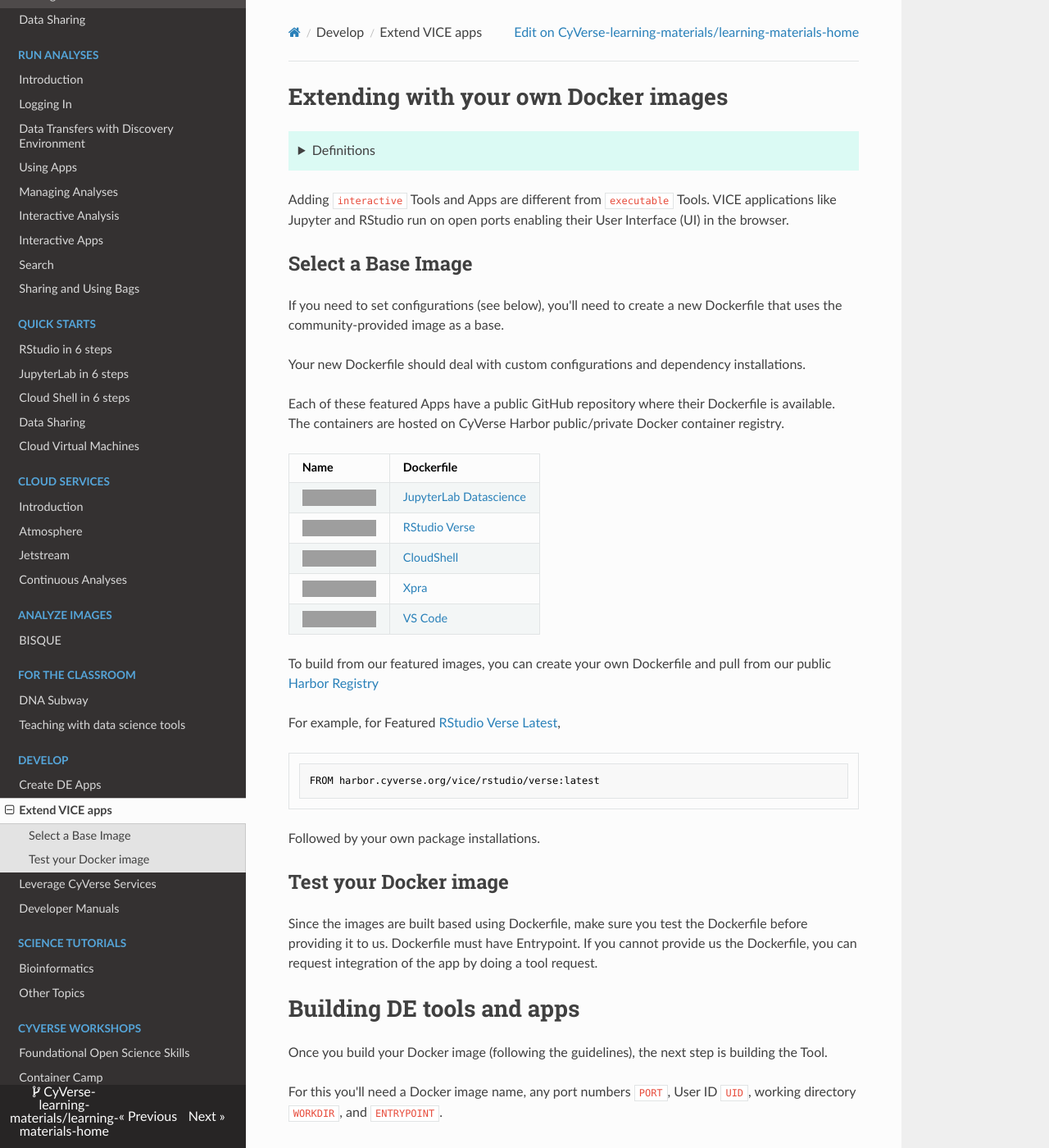
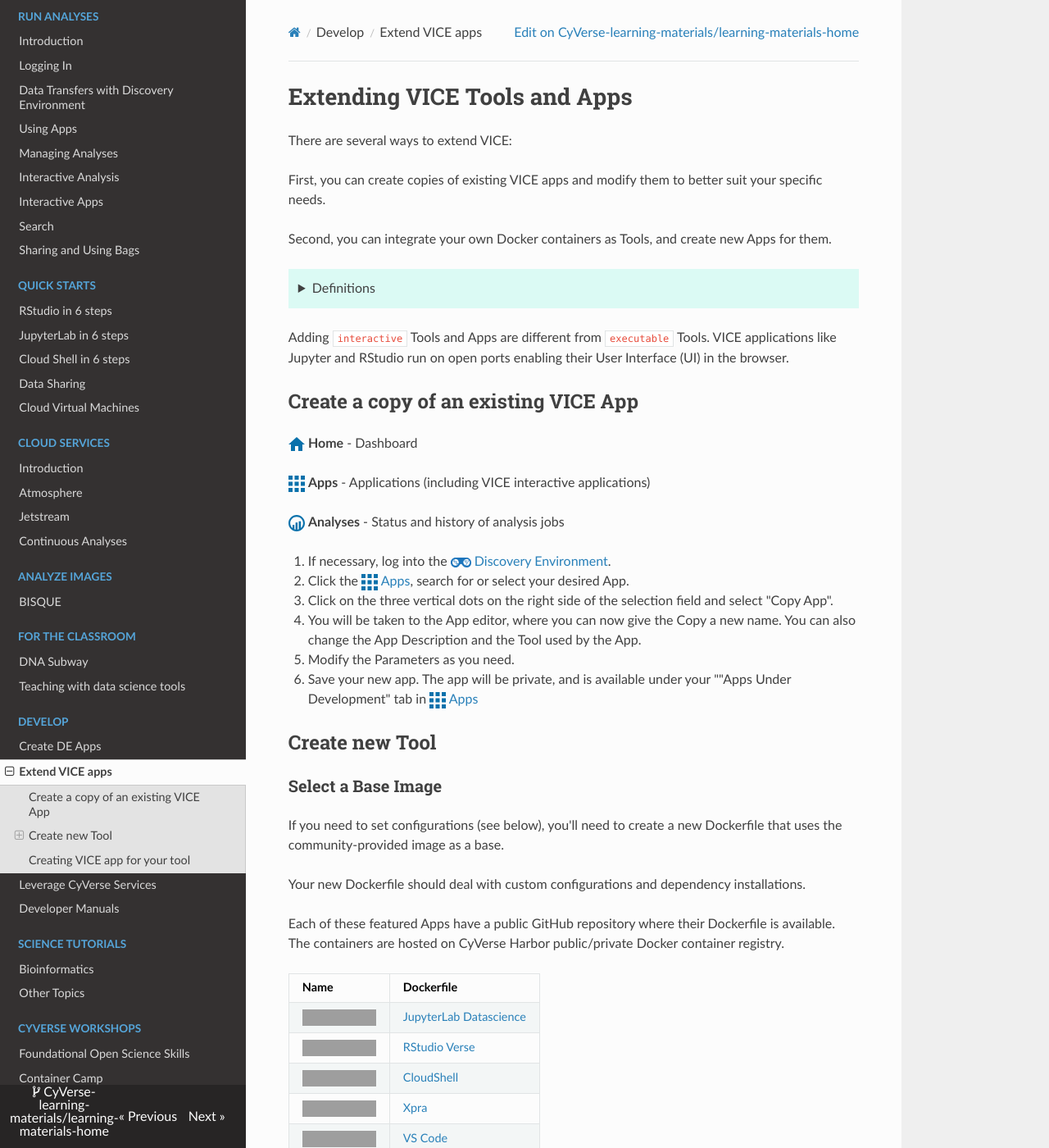
Before and after one commit to CyVerse-learning-materials/learning-materials-home, an MkDocs documentation site: the page built from docs/vice/extend_apps.md, in a window 1280 px wide and 1400 px high. Shown: the whole window at 82% size. Built offline with MkDocs 1.6.1, drawn with Linux system fonts in a browser that asks for light colours; nearby versions of some CDN libraries; a script that is not in the unit is left out; some of the changed text lies outside the part shown; grey boxes are pictures that could not be loaded.

Commit message:
Update extend_apps.md

```diff
--- a/docs/vice/extend_apps.md
+++ b/docs/vice/extend_apps.md
@@ -1,4 +1,10 @@
-# Extending with your own Docker images
+# Extending VICE Tools and Apps
+
+There are several ways to extend VICE:
+
+First, you can create copies of existing VICE apps and modify them to better suit your specific needs.
+
+Second, you can integrate your own Docker containers as Tools, and create new Apps for them.
 
 ??? tip "Definitions"
 
@@ -9,7 +15,35 @@
 
 Adding `interactive` Tools and Apps are different from `executable` Tools. VICE applications like Jupyter and RStudio run on open ports enabling their User Interface (UI) in the browser.
 
-## Select a Base Image
+## Create a copy of an existing VICE App
+
+[de]: ../assets/de/logos/deIcon.svg
+[home]: ../assets/de/menu_items/homeIcon.svg
+[data]: ../assets/de/menu_items/dataIcon.svg
+[apps]: ../assets/de/menu_items/appsIcon.svg
+[analysis]: ../assets/de/menu_items/analysisIcon.svg
+
+![][home]{width=20} **Home** - Dashboard
+
+![][apps]{width=20} **Apps** - Applications (including VICE interactive applications)
+
+![][analysis]{width=20} **Analyses** - Status and history of analysis jobs
+
+1. If necessary, log into the [![][de]{width=25}](https://de.cyverse.org){target=_blank} [Discovery Environment](https://de.cyverse.org){target=_blank}.
+
+2. Click the [![][apps]{width=20}](https://de.cyverse.org/apps){target=_blank} [Apps](https://de.cyverse.org/apps){target=_blank}, search for or select your desired App.
+
+3. Click on the three vertical dots on the right side of the selection field and select "Copy App".
+
+4. You will be taken to the App editor, where you can now give the Copy a new name. You can also change the App Description and the Tool used by the App.
+
+6. Modify the Parameters as you need.
+
+7. Save your new app. The app will be private, and is available under your ""Apps Under Development" tab in [![][apps]{width=20}](https://de.cyverse.org/apps){target=_blank} [Apps](https://de.cyverse.org/apps){target=_blank}
+
+## Create new Tool
+
+### Select a Base Image
 
 If you need to set configurations (see below), you'll need to create a new Dockerfile that uses the community-provided image as a base.
 
@@ -35,33 +69,13 @@
 
 Followed by your own package installations.
 
-## Test your Docker image
+### Test your Docker image
 
 Since the images are built based using Dockerfile, make sure you test the Dockerfile before providing it to us. Dockerfile must have Entrypoint. If you cannot provide us the Dockerfile, you can request integration of the app by doing a tool request.
 
-# **Building DE tools and apps**
-
-Once you build your Docker image (following the guidelines), the next step is building the Tool.
-
-For this you'll need a Docker image name, any port numbers `PORT`, User ID `UID`, working directory `WORKDIR`, and `ENTRYPOINT`.
-
-## Docker images
-
 The Docker image of your tool is mandatory and it should be available on public registries such as [Dockerhub](https://hub.docker.com) or [quay.io](http://quay.io). Alternatively you can provide us the Dockerfile and we will build the Docker image for you. If there is no Dockerfile for the tool that you are interested in, then tell us what tool you are interesting in making us as VICE app.
 
-## Add Tool in DE
-
-[de]: ../assets/de/logos/deIcon.svg
-[home]: ../assets/de/menu_items/homeIcon.svg
-[data]: ../assets/de/menu_items/dataIcon.svg
-[apps]: ../assets/de/menu_items/appsIcon.svg
-[analysis]: ../assets/de/menu_items/analysisIcon.svg
-
-![][home]{width=20} **Home** - Dashboard
-
-![][apps]{width=20} **Apps** - Applications (including VICE interactive applications)
-
-![][analysis]{width=20} **Analyses** - Status and history of analysis jobs
+### Add Tool
 
 1. If necessary, log into the [![][de]{width=25}](https://de.cyverse.org){target=_blank} [Discovery Environment](https://de.cyverse.org){target=_blank}.
 
@@ -96,9 +110,9 @@
 -   `Memory Limit` is the memory for your tool. Eg. 64 GB
 -   `Min Disk Space` is the minimum disk space. Eg. 200 GB
 
-## Required settings
+#### Required settings
 
-### Set the `WORKDIR`
+##### Set the `WORKDIR`
 
 The container needs to have a set working directory, typically this is the home folder, e.g. `/home/jovyan` or `/home/rstudio`
 
@@ -110,7 +124,7 @@
 
     This is because the Discovery Environment's interactive apps use a [Kubernetes container storage interface (CSI)](https://github.com/cyverse/irods-csi-driver){target=_blank} driver that connects the CyVerse data store to your working directory in the running container. This new mount can clobber any pre-existing files in the the container's `WORKDIR`
 
-### Set the `ENTRYPOINT`
+##### Set the `ENTRYPOINT`
 
 The container must have an `ENTRYPOINT` set in the Dockerfile, else you must set it in the Tool
 
@@ -119,7 +133,7 @@
 5.  Disable any additional authentication (CyVerse provides CAS authentication and authorization).
 6.  URLs will work sanely behind a reverse proxy. If they don't, you may need to add nginx to the container.=
 
-### Set the `PORT`
+##### Set the `PORT`
 
 Interactive Apps rely on open ports to send display information to the browser.
 
@@ -148,5 +162,3 @@
 ??? tip "Input Data"
 
     For VICE apps, be sure to check the box "Do not pass this argument to the command line" for each option you add (for VICE, this is usually just input files and folders.
-
-## Featured VICE apps in DE
```
